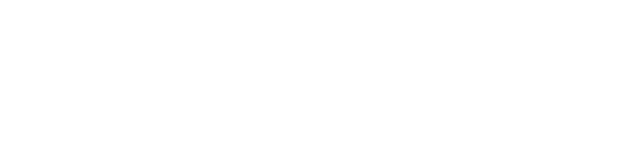
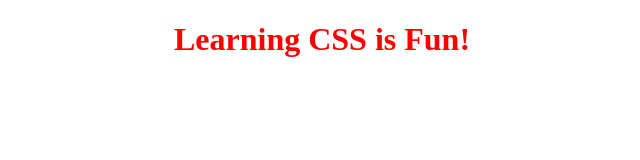
Before and after one commit to magdalenaflo/web1, a plain HTML site: page learncss.html in a window 1280 px wide. Shown: the whole page, without its empty margins (318-958 px from the left). Drawn offline with Linux system fonts and the light colour scheme.

Commit message:
added inline style for <h1>

```diff
--- a/learncss.html
+++ b/learncss.html
@@ -3,5 +3,7 @@
     <head>
         <title>Learning CSS</title>
     </head>
-    <body></body>
+    <body>
+        <h1 style="color: red; text-align: center;">Learning CSS is Fun!</h1>
+    </body>
 </html>
```
